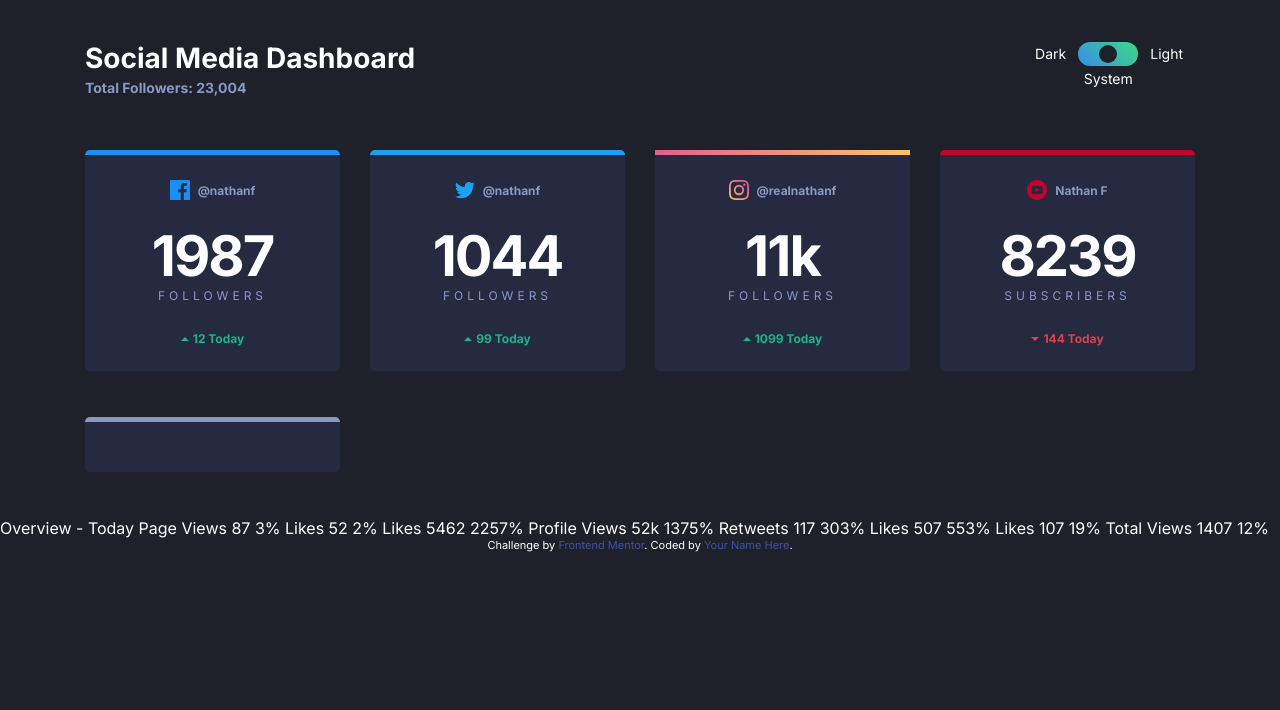
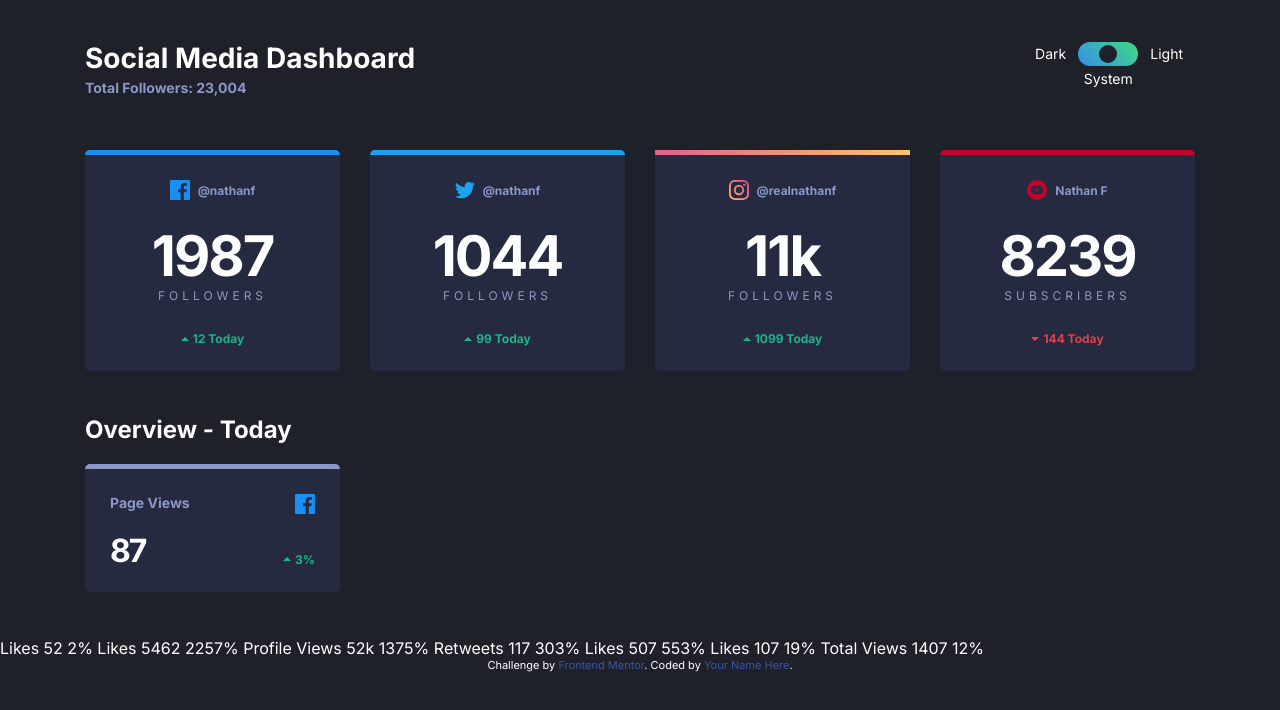
Before and after one commit to esraahisham753/social-media-dashboard, a website: page index.html in a window 1280 px wide. Drawn offline with Linux system fonts and the light colour scheme.

Commit message:
Add styles to card-grid

```diff
--- a/app/scss/components/_index.scss
+++ b/app/scss/components/_index.scss
@@ -1,3 +1,4 @@
 @forward 'card';
 @forward 'header';
 @forward 'toggle';
+@forward 'card-grid';
--- /dev/null
+++ b/app/scss/components/card-grid.scss
@@ -0,0 +1,25 @@
+@use '../utils/' as *;
+
+.card-grid {
+    display: grid;
+    grid-template-columns: repeat(2, 1fr);
+    grid-template-rows: repeat(2, auto);
+    justify-items: start;
+    gap: rem(21);
+
+    .card__subtitle {
+
+    }
+
+    .card__count {
+        margin-bottom: 0;
+    }
+
+    .card__count, .card__change {
+        align-self: end;
+    }
+
+    img, .card__change {
+        justify-self: end;
+    }
+}
--- a/app/scss/components/card.scss
+++ b/app/scss/components/card.scss
@@ -1,4 +1,4 @@
-@use '../utils/' as *;
+@use "../utils/" as *;
 
 .cards {
   display: grid;
@@ -52,24 +52,13 @@
     margin-bottom: rem(28);
   }
 
+  &__subtitle {
+    font-size: rem(14);
+    font-weight: 700;
+  }
+
   &__icon {
     margin-right: rem(8);
-
-        &--facebook {
-
-        }
-
-        &--twitter {
-
-        }
-
-        &--instagram {
-
-        }
-
-        &--youtube {
-
-        }
   }
 
   &__username {
@@ -86,14 +75,14 @@
     line-height: 1;
     letter-spacing: rem(-2);
     margin-bottom: rem(4);
+    font-weight: 700;
 
     &--small {
-
+      font-size: rem(32);
     }
 
     &--big {
       font-size: rem(56);
-            font-weight: 700;
     }
   }
 
--- a/index.html
+++ b/index.html
@@ -116,14 +116,23 @@
           </div>
         </div>
       </section>
-      <section class="container cards">
-        <div class="card card--grid">
-
+      <section class="container">
+        <h2>Overview - Today</h2>
+        <div class="cards">
+          <div class="card card-grid">
+            <div class="card__subtitle">Page Views</div>
+              <img src="images/icon-facebook.svg" alt="Facebook icon">
+            <div class="card__count card__count--small">87</div>
+            <div class="card__change card__change--up">
+              <img src="images/icon-up.svg" alt="Up Arrow">
+              <div class="card__number">3%</div>
+            </div>
+          </div>
         </div>
       </section>
 
 
-      Overview - Today Page Views 87 3% Likes 52 2% Likes 5462 2257% Profile
+          Likes 52 2% Likes 5462 2257% Profile
       Views 52k 1375% Retweets 117 303% Likes 507 553% Likes 107 19% Total Views
       1407 12%
     </main>
```
Also changed, not shown: dist/style.css, 1 other file. Lines whose indentation alone changed are shown as unchanged.
